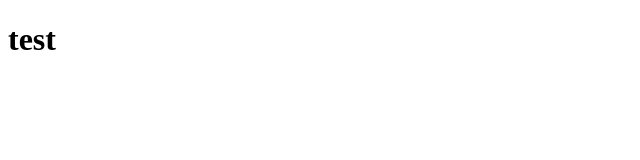
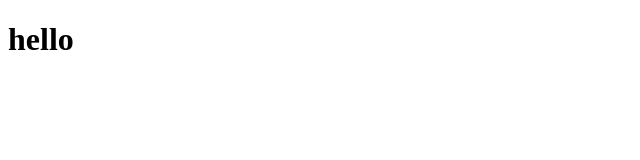
Before and after one commit to PedroMarMol/travel_journal, a React (Vite) app in the folder travel_journal/: page / in a window 1280 px wide. Shown: the top 160 px of the page, without its empty margins (0-640 px from the left). Built offline with nearby package versions, Linux system fonts and the light colour scheme.

Commit message:
create header comp

```diff
--- a/travel_journal/src/App.jsx
+++ b/travel_journal/src/App.jsx
@@ -1,9 +1,10 @@
 import { useState } from 'react'
+import Header from "/src/components/Header"
 
 export default function App() {
   return (
     <div className="App">
-      <h1>test</h1>
+      <Header />
     </div>
   )
 }
--- /dev/null
+++ b/travel_journal/src/components/Header.jsx
@@ -0,0 +1,7 @@
+import React from "react";
+
+export default function Header() {
+    return (
+        <h1>hello</h1>
+    )
+}
```
